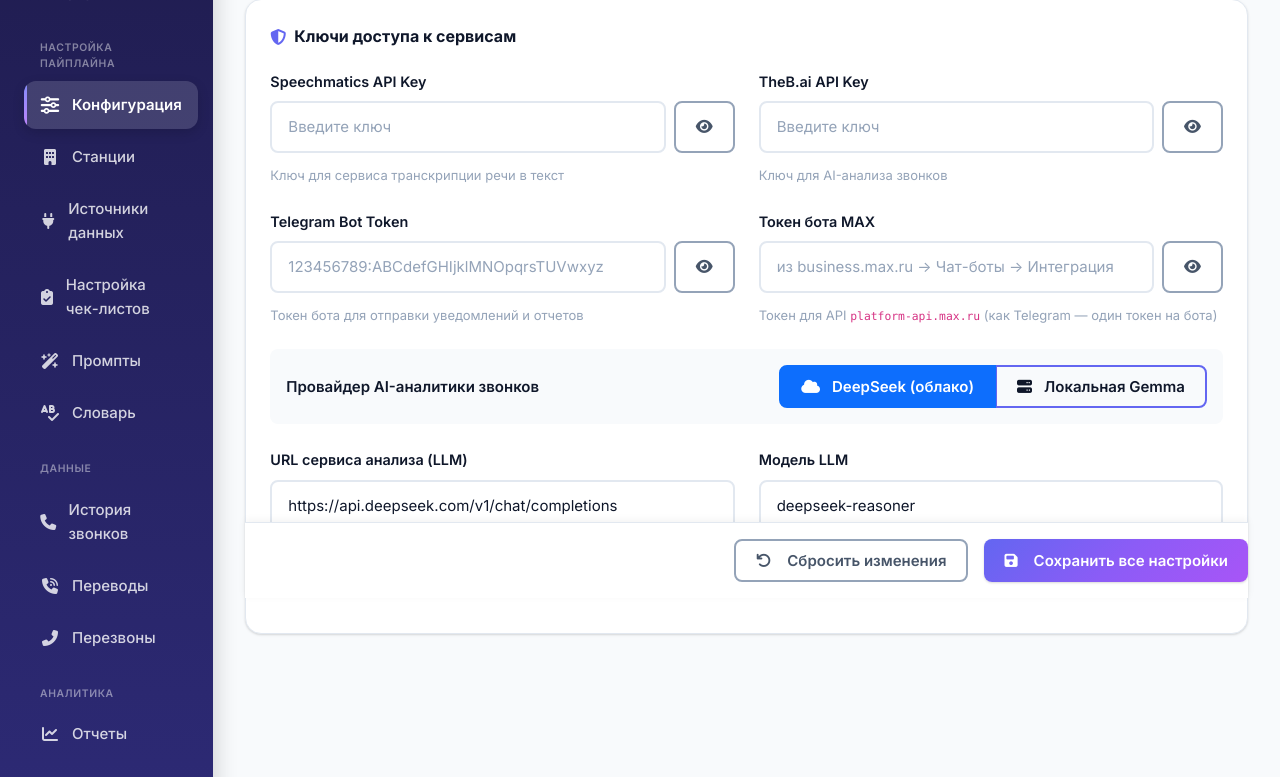
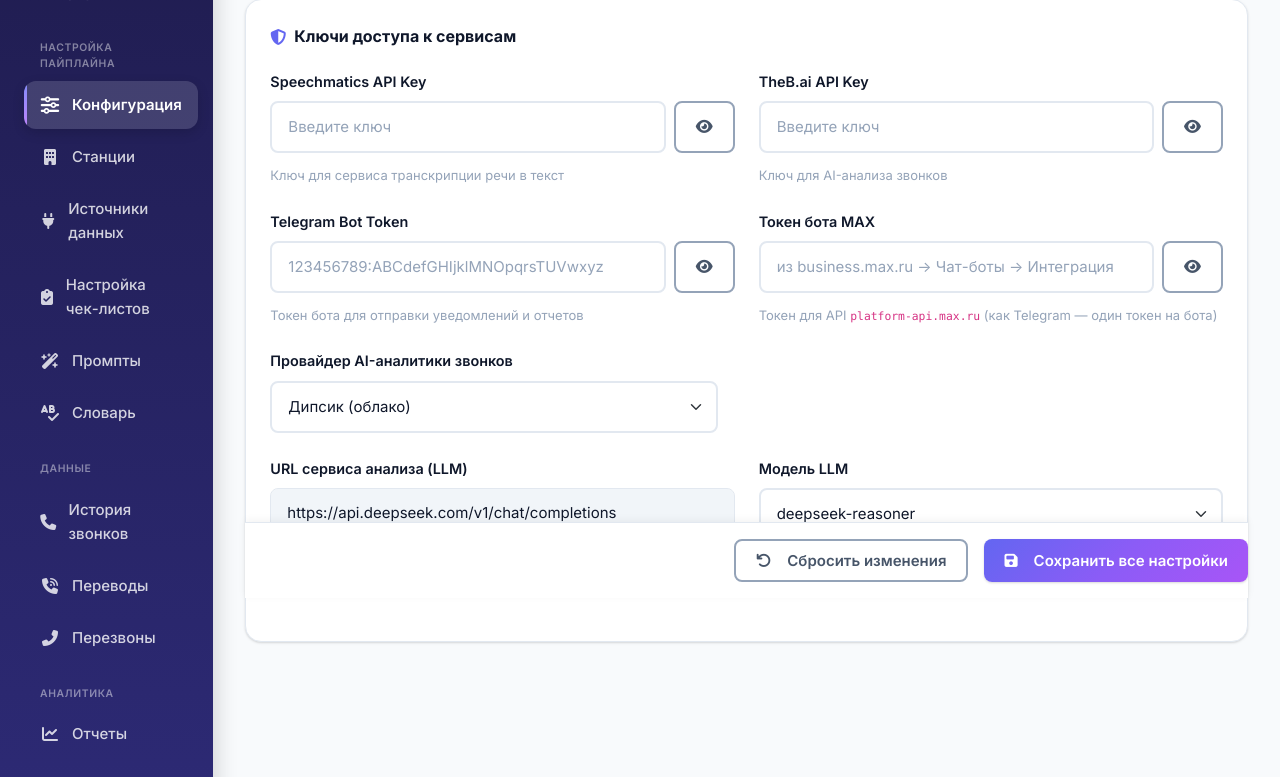
Before and after one commit to LLCIBS/saasBW, a Flask app: page /config in a window 1280 px wide. Shown: the part 202-979 px from the top of the page. Run offline with Flask 3, Linux system fonts and the light colour scheme; a user stored in the database is signed in; data comes from the database, SQL or seed files in the repository; data that the repository does not hold is empty; some libraries are stand-ins or nearby versions.

Commit message:
ui выбора модели

```diff
--- a/web_interface/templates/config.html
+++ b/web_interface/templates/config.html
@@ -304,34 +304,28 @@
                     </div>
 
                     <div class="form-row-single mt-3">
-                        <div class="switch-wrapper">
-                            <label>Провайдер AI-аналитики звонков</label>
-                            <div class="btn-group" role="group" id="llmProviderGroup">
-                                <input type="radio" class="btn-check" name="llmProvider" id="llmProviderDeepseek" value="deepseek" checked>
-                                <label class="btn btn-outline-primary" for="llmProviderDeepseek">
-                                    <i class="fas fa-cloud me-1"></i> DeepSeek (облако)
-                                </label>
-                                <input type="radio" class="btn-check" name="llmProvider" id="llmProviderLocalGemma" value="local_gemma">
-                                <label class="btn btn-outline-primary" for="llmProviderLocalGemma">
-                                    <i class="fas fa-server me-1"></i> Локальная Gemma
-                                </label>
-                            </div>
+                        <div class="input-wrapper" style="max-width: 28rem;">
+                            <label for="llmProvider">Провайдер AI-аналитики звонков</label>
+                            <select class="form-select" id="llmProvider" name="llmProvider" autocomplete="off">
+                                <option value="deepseek">Дипсик (облако)</option>
+                                <option value="local_gemma">Гемма локальная</option>
+                            </select>
                         </div>
                     </div>
 
                     <div class="form-row">
                         <div class="input-wrapper">
                             <label for="thebaiUrl">URL сервиса анализа (LLM)</label>
-                            <input type="text" class="form-control" id="thebaiUrl"
-                                   placeholder="https://api.deepseek.com/v1/chat/completions">
-                            <div class="help-text">OpenAI-совместимый endpoint <code>/v1/chat/completions</code> (DeepSeek или локальная Gemma).</div>
+                            <input type="text" class="form-control bg-light" id="thebaiUrl" readonly
+                                   value="https://api.deepseek.com/v1/chat/completions"
+                                   title="Задаётся автоматически по выбранному провайдеру">
+                            <div class="help-text">OpenAI-совместимый endpoint <code>/v1/chat/completions</code>; подставляется автоматически для Дипсик или локальной Gemma.</div>
                         </div>
 
                         <div class="input-wrapper">
                             <label for="thebaiModel">Модель LLM</label>
-                            <input type="text" class="form-control" id="thebaiModel"
-                                   placeholder="deepseek-reasoner">
-                            <div class="help-text">Имя модели, например <code>deepseek-chat</code>, <code>deepseek-reasoner</code> или <code>gemma2:9b</code>.</div>
+                            <select class="form-select" id="thebaiModel" name="thebaiModel" autocomplete="off"></select>
+                            <div class="help-text">Список зависит от провайдера: для Gemma — <code>gemma2:9b</code>, <code>gemma2:2b</code>; для Дипсик — <code>deepseek-chat</code>, <code>deepseek-reasoner</code>.</div>
                         </div>
                     </div>
                 </form>
@@ -872,6 +866,55 @@
 <script>
 let configData = {};
 
+const LLM_PROVIDER_URLS = {
+    deepseek: 'https://api.deepseek.com/v1/chat/completions',
+    local_gemma: 'http://10.8.0.2:11434/v1/chat/completions'
+};
+
+const LLM_MODELS_BY_PROVIDER = {
+    deepseek: ['deepseek-chat', 'deepseek-reasoner'],
+    local_gemma: ['gemma2:9b', 'gemma2:2b']
+};
+
+function inferLlmProviderFromUrl(url) {
+    const u = (url || '').toLowerCase();
+    return u.includes('deepseek.com') ? 'deepseek' : 'local_gemma';
+}
+
+function fillLlmModelSelect(provider, preferredModel) {
+    const modelSelect = document.getElementById('thebaiModel');
+    const list = LLM_MODELS_BY_PROVIDER[provider] || LLM_MODELS_BY_PROVIDER.deepseek;
+    modelSelect.innerHTML = '';
+    list.forEach(function (name) {
+        const opt = document.createElement('option');
+        opt.value = name;
+        opt.textContent = name;
+        modelSelect.appendChild(opt);
+    });
+    if (preferredModel && list.indexOf(preferredModel) >= 0) {
+        modelSelect.value = preferredModel;
+    } else {
+        modelSelect.value = list[0];
+    }
+}
+
+function applyLlmProviderUi(provider, opts) {
+    opts = opts || {};
+    const urlInput = document.getElementById('thebaiUrl');
+    if (opts.syncUrl) {
+        urlInput.value = LLM_PROVIDER_URLS[provider] || LLM_PROVIDER_URLS.deepseek;
+    }
+    let pm = opts.preferredModel;
+    if (opts.resetModelIfNotInList && pm) {
+        const list = LLM_MODELS_BY_PROVIDER[provider] || [];
+        if (list.indexOf(pm) < 0) {
+            pm = undefined;
+        }
+    }
+    fillLlmModelSelect(provider, pm);
+    document.getElementById('llmProvider').value = provider;
+}
+
 // Tab Navigation
 document.querySelectorAll('.config-tab').forEach(tab => {
     tab.addEventListener('click', function() {
@@ -972,13 +1015,9 @@ document.addEventListener('DOMContentLoaded', async function() {
         const currentUrl = apiKeys.thebai_url || 'https://api.deepseek.com/v1/chat/completions';
         const currentModel = apiKeys.thebai_model || 'deepseek-reasoner';
 
-        document.getElementById('thebaiUrl').value = currentUrl;
-        document.getElementById('thebaiModel').value = currentModel;
-
-        // Определяем провайдера по URL (по умолчанию DeepSeek)
-        const provider = (currentUrl || '').includes('deepseek.com') ? 'deepseek' : 'local_gemma';
-        document.getElementById('llmProviderDeepseek').checked = (provider === 'deepseek');
-        document.getElementById('llmProviderLocalGemma').checked = (provider === 'local_gemma');
+        // Определяем провайдера по сохранённому URL (по умолчанию DeepSeek)
+        const provider = inferLlmProviderFromUrl(currentUrl);
+        applyLlmProviderUi(provider, { preferredModel: currentModel, syncUrl: true });
 
         document.getElementById('telegramNotificationsEnabled').checked = configData.telegram?.notifications_enabled !== false;
         document.getElementById('alertChatId').value = configData.telegram?.alert_chat_id || '';
@@ -1085,34 +1124,10 @@ function ensureFilenameConfig() {
     }
 }
 
-// Переключение провайдера LLM (DeepSeek / локальная Gemma)
-document.querySelectorAll('input[name="llmProvider"]').forEach(radio => {
-    radio.addEventListener('change', function() {
-        onLlmProviderChange(this.value);
-    });
+document.getElementById('llmProvider').addEventListener('change', function () {
+    const provider = this.value;
+    applyLlmProviderUi(provider, { preferredModel: null, syncUrl: true });
 });
-
-function onLlmProviderChange(provider) {
-    const urlInput = document.getElementById('thebaiUrl');
-    const modelInput = document.getElementById('thebaiModel');
-
-    if (provider === 'deepseek') {
-        if (!urlInput.value || !urlInput.value.startsWith('http')) {
-            urlInput.value = 'https://api.deepseek.com/v1/chat/completions';
-        }
-        if (!modelInput.value) {
-            modelInput.value = 'deepseek-reasoner';
-        }
-    } else if (provider === 'local_gemma') {
-        // Подставляем типичные значения для локальной Gemma, если поля не заданы явно
-        if (!urlInput.value || urlInput.value.includes('deepseek.com')) {
-            urlInput.value = 'http://10.8.0.2:11434/v1/chat/completions';
-        }
-        if (!modelInput.value || modelInput.value.startsWith('deepseek')) {
-            modelInput.value = 'gemma2:9b';
-        }
-    }
-}
 
 function loadStationCodes(codes) {
     const container = document.getElementById('stationCodesContainer');
```
